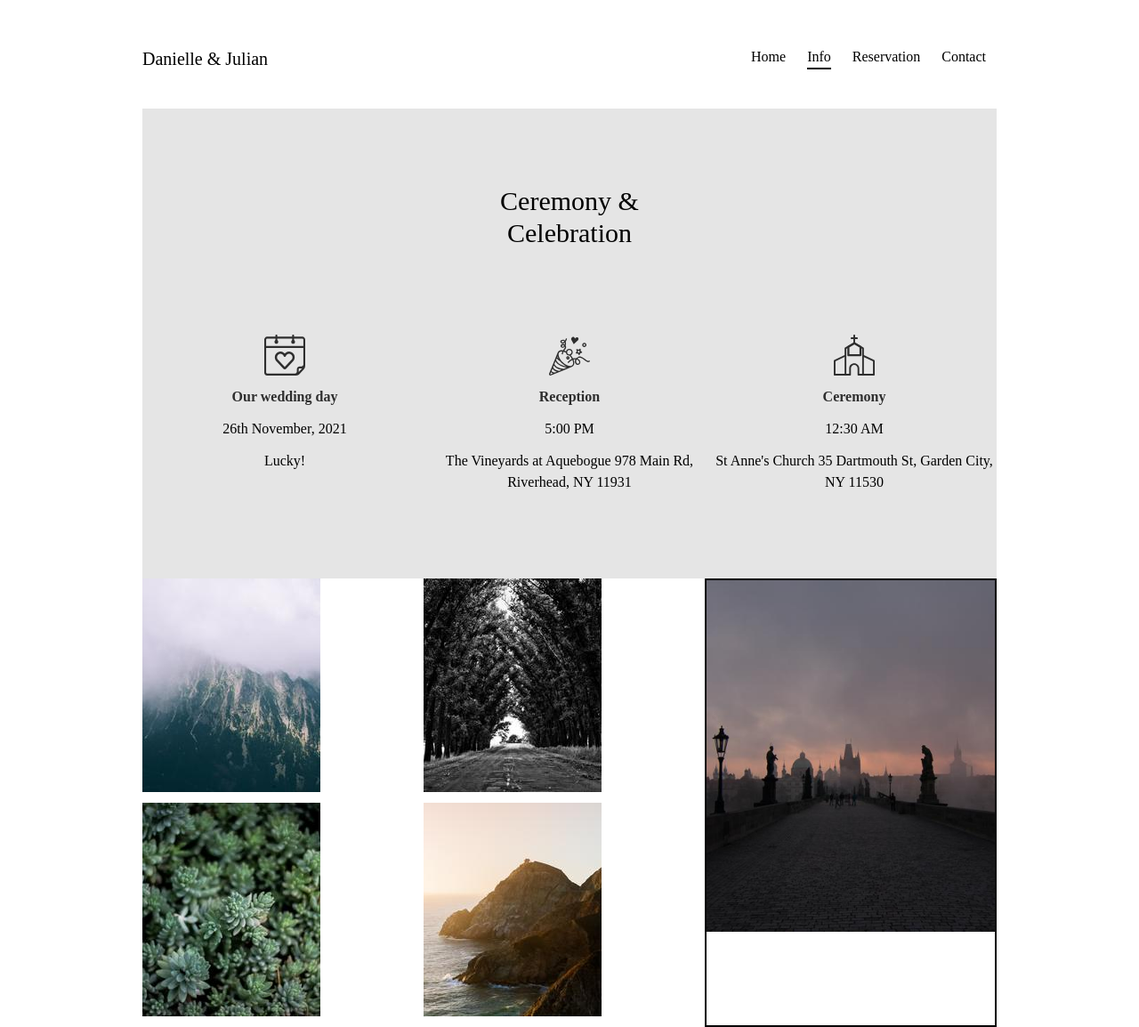
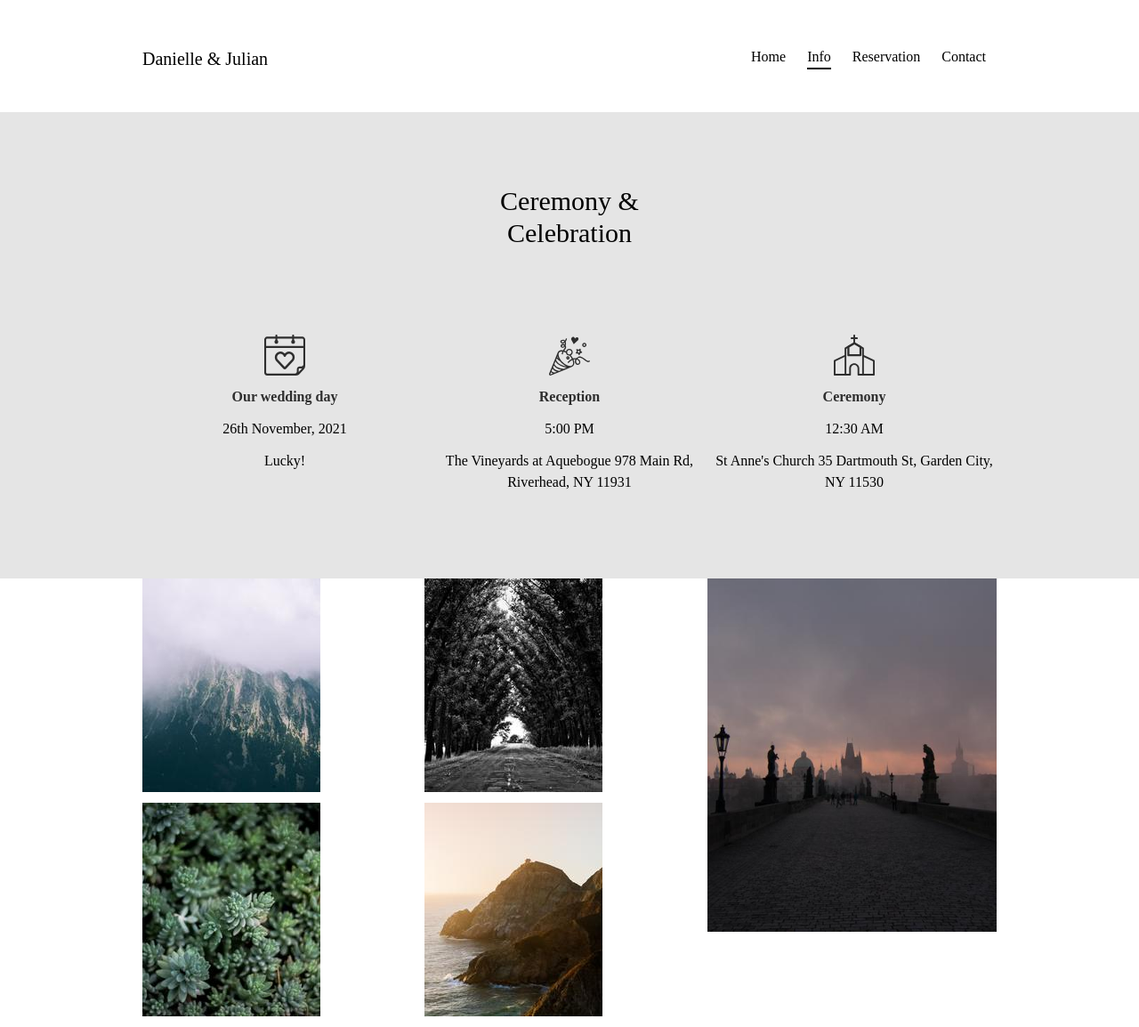
Before and after one commit to vilaj46/gatsby-wedding, a Gatsby site: page /info in a window 1280 px wide. Shown: the whole page at 89% size. Built offline with nearby package versions, Linux system fonts and the light colour scheme; Gatsby itself is replaced by a stand-in of ours.

Commit message:
added opacity to header styles

```diff
--- a/src/components/infoPage/Information.js
+++ b/src/components/infoPage/Information.js
@@ -5,7 +5,7 @@ import data from "../../data";
 export default function Information() {
   const { infos } = data;
   return (
-    <section className="ivory pb-24">
+    <section className="pb-24">
       <div className="container mx-auto" style={{ fontFamily: "Cinzel" }}>
         <h2 className="text-center text-3xl pt-24 pb-24">
           Ceremony & {<br />} Celebration
--- a/src/components/infoPage/InformationGallery.js
+++ b/src/components/infoPage/InformationGallery.js
@@ -3,13 +3,15 @@ import { StaticImage } from "gatsby-plugin-image";
 
 export default function InformationGallery() {
   return (
-    <section className="flex">
-      <Four />
-      <div style={{ border: "2px solid black" }}>
-        <StaticImage
-          src="../../images/informationGallery/special.jpg"
-          alt="Information Main Photo"
-        />
+    <section className="bg-white">
+      <div className="flex w-9/12 mx-auto">
+        <Four />
+        <div>
+          <StaticImage
+            src="../../images/informationGallery/special.jpg"
+            alt="Information Main Photo"
+          />
+        </div>
       </div>
     </section>
   );
--- a/src/components/shared/Item.js
+++ b/src/components/shared/Item.js
@@ -30,11 +30,7 @@ function Item({ href, label, hover, hamburger = false }) {
   const align = hamburger ? "text-right" : "text-left";
 
   return (
-    <li
-      className={`${margin} mx-3 pb-1 ${underline} ${align}`}
-      onMouseEnter={enter}
-      onMouseLeave={leave}
-    >
+    <li className={`${margin} mx-3 pb-2 ${underline} ${align}`}>
       <Link
         to={href}
         onMouseEnter={() => enter(href)}
@@ -49,7 +45,7 @@ function Item({ href, label, hover, hamburger = false }) {
 }
 
 function Underline({ under, underline }) {
-  const decoration = (underline || under) ? "block" : "hidden";
+  const decoration = underline || under ? "opacity-100" : "opacity-0";
   return <div className={`w-full h-0.5 bg-black ${decoration}`}></div>;
 }
 
--- a/src/components/shared/Navbar.js
+++ b/src/components/shared/Navbar.js
@@ -1,4 +1,4 @@
-import React, { useState } from "react";
+import React from "react";
 
 import Hamburger from "hamburger-react";
 
@@ -15,7 +15,7 @@ export default function NavBar({ path, isOpen, setOpen }) {
         <Hamburger toggled={isOpen} toggle={setOpen} />
       </div>
 
-      <ul className="hidden md:flex mt-3" style={{ fontFamily: "Cinzel" }}>
+      <ul className="hidden md:flex mt-3 cinzel">
         {nav.map((page) => {
           return (
             <Item
--- a/src/pages/info.js
+++ b/src/pages/info.js
@@ -15,14 +15,14 @@ const InfoPage = (props) => {
   const { images, specialImage } = props.data;
   const { edges } = images;
   return (
-    <section>
+    <section className="ivory">
       <NewHeader path={path} />
       <PageSection>
-        <div className="pt-28">
+        <div className="pt-28 ivory">
           <Information />
-          <InformationGallery images={edges} specialImage={specialImage} />
         </div>
       </PageSection>
+      <InformationGallery images={edges} specialImage={specialImage} />
     </section>
   );
 };
```
